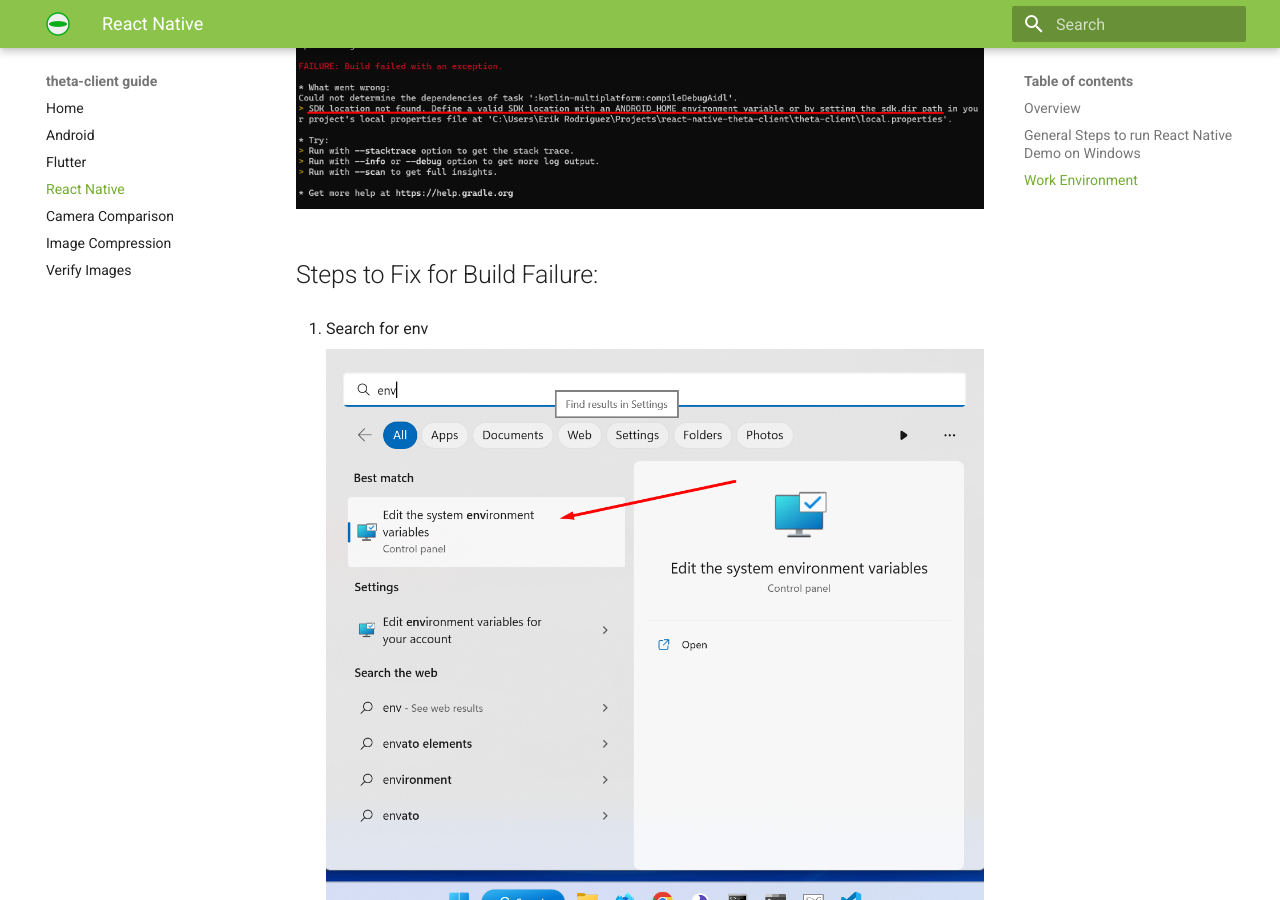
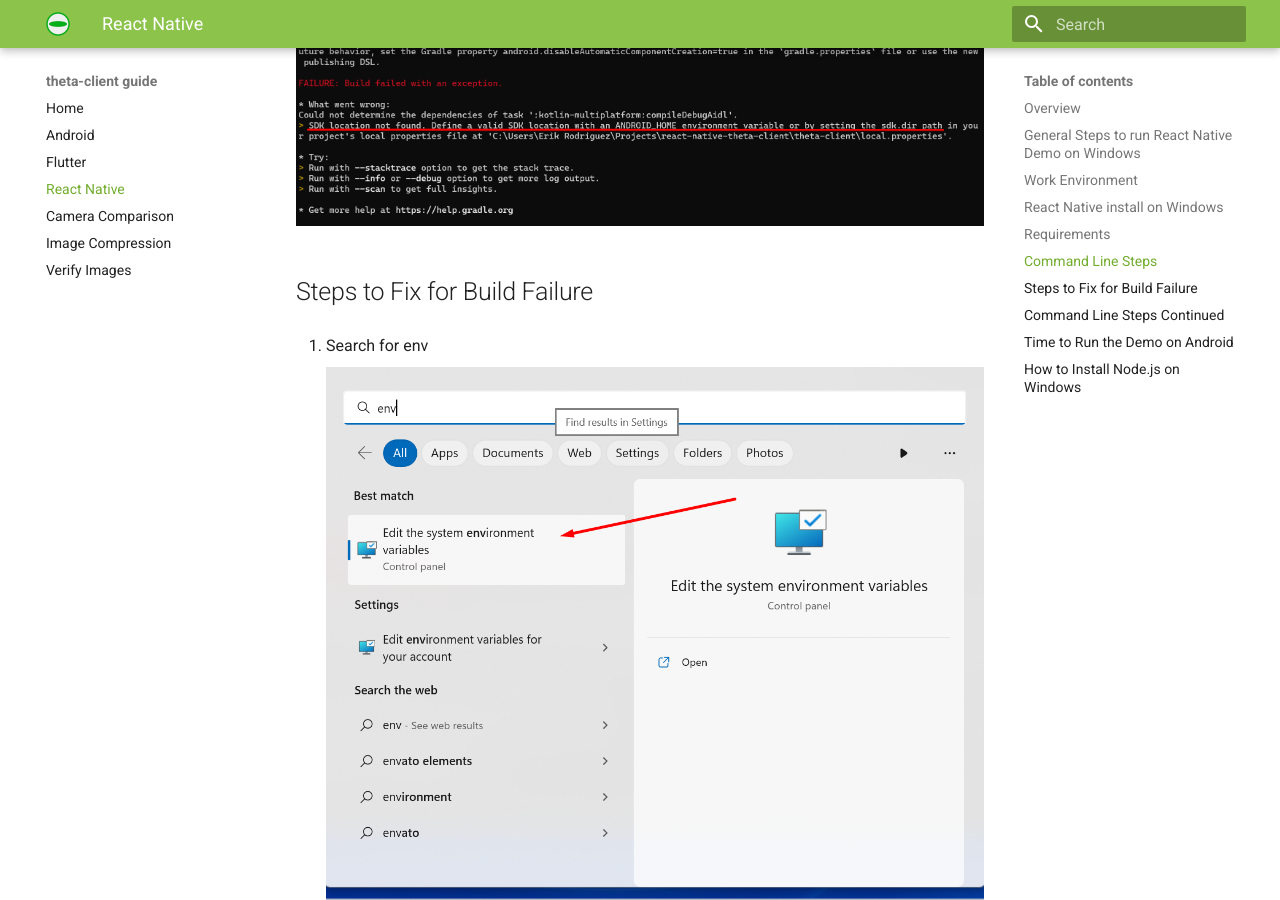
Before and after one commit to theta360developers/theta-client-guide, an MkDocs documentation site: the page built from docs/react-native-install.md, in a window 1280 px wide and 900 px high, scrolled down 2978 px. Built offline with MkDocs 1.6.1 and Material for MkDocs 9.7.7, drawn with Linux system fonts in a browser that asks for light colours.

Commit message:
cleaned up my markdown

```diff
--- a/docs/react-native-install.md
+++ b/docs/react-native-install.md
@@ -38,11 +38,11 @@
 
 THETA X running firmware 1.41.0
 
-# React Native install on Windows
+## React Native install on Windows
 
 ## Requirements
+
 [Android Studio](https://developer.android.com/studio)
-
 
 ## Command Line Steps
 
@@ -55,32 +55,29 @@
 Third Command - Build Gradlew with `./gradlew publishToMavenLocal podPublishXCFramework` but I have an Error, the problem is the SDK location is not found. My solution is to set the environment variable of the SDK.
 ![thirdCommand](images/react_native/gradleWPublishFail.png)
 
-## Steps to Fix for Build Failure:
+## Steps to Fix for Build Failure
 
-1.  Search for env
+1. Search for env
 
     ![envVarScrenshot](images/react_native/envVar.png)
 
-2.  Click on environmental variables
+2. Click on environmental variables
 
     ![pressOnEnv](images/react_native/envVarPress.png)
 
-3.  New System Variable
+3. New System Variable
 
     ![newEnvVar](images/react_native/newEnvVar.png)
 
-4.  Type in the Variable name `ANDROID_HOME` and set the path `C:\Users\UserName\AppData\Local\Android\Sdk`
+4. Type in the Variable name `ANDROID_HOME` and set the path `C:\Users\UserName\AppData\Local\Android\Sdk`
 
     ![settingPathScreenshot](images/react_native/settingEnvVar.png)
 
+    By default the path to the SDK usually is `C:\Users\UserName\AppData\Local\Android\Sdk` , Copy the Path substituting for your `UserName`
 
-By default the path to the SDK usually is `C:\Users\UserName\AppData\Local\Android\Sdk` , Copy the Path substituting for your `UserName`
+    ![pathscreenshot](images/react_native/pathScreenshot.png)
 
-![pathscreenshot](images/react_native/pathScreenshot.png)
-
-
-5.  Restart your terminal by closing and relaunching it before trying out the `gradlew` build command again
-
+5. Restart your terminal by closing and relaunching it before trying out the `gradlew` build command again
 
 ## Command Line Steps Continued
 
@@ -105,7 +102,6 @@
 
 ![correctPath](images/react_native/checkPath.png)
 
-
 Sixth Command - Go into **react-native** directory with `cd react-native`
 
 ![cdReactNative](images/react_native/cdreactnative.png)
@@ -124,7 +120,7 @@
 
 3. Convert the `mkpackage.sh` file `CRLF` to `LF` by clicking on the bottom right `CRLF` button and changing it to `LF` as shown
 
-![convertFile](images/react_native/convertFile.png)
+    ![convertFile](images/react_native/convertFile.png)
 
 4. Save the file by pressing `ctrl-s` and you should be good to go!
 
@@ -152,38 +148,35 @@
 
 ![goodYarnInstall](images/react_native/yarnInstallGood.png)
 
-# Time to Run the Demo on Android
+## Time to Run the Demo on Android
 
 Now that we've sucesfully installed the required tools and setup. In the directory of `theta-client\demos\demo-react-native` use the command `yarn run android` to start your app in an Android emulator.
 
 **In Progress**...
 
-
-
-
-# How to Install Node.js on Windows
+## How to Install Node.js on Windows
 
 1. Download the nvm-setup.exe in the link below
 
-[NVM for Windows Download](https://github.com/coreybutler/nvm-windows/releases)
+    [NVM for Windows Download](https://github.com/coreybutler/nvm-windows/releases)
 
-![nvmSetup](images/react_native/nvmSetupExe.png)
+    ![nvmSetup](images/react_native/nvmSetupExe.png)
 
 2. Run the nvm-setup.exe by clicking on it and follow the on screen setup instructions
 
 3. Check if you installed NVM sucessfully by using the command `nvm --version`
 
-![nvmVersion](images/react_native/nvmVersion.png)
+    ![nvmVersion](images/react_native/nvmVersion.png)
 
 4. To install **Node.js** with **nvm** you can now run `nvm install lts`
 to install the long term support version of node
 
-![nvmInstall](images/react_native/nvmInstall.png)
+    ![nvmInstall](images/react_native/nvmInstall.png)
 
 5. Check which versions of **node** you have then **use** it as shown with `nvm list` and then `nvm use` make sure you are in administrator mode
 
-![nvmUse](images/react_native/nvmUse.png)
+    ![nvmUse](images/react_native/nvmUse.png)
 
 6. Check if node is working by running `node --version`
 
-![nodeVersion](images/react_native/nodeVersion.png)
+    ![nodeVersion](images/react_native/nodeVersion.png)
```
